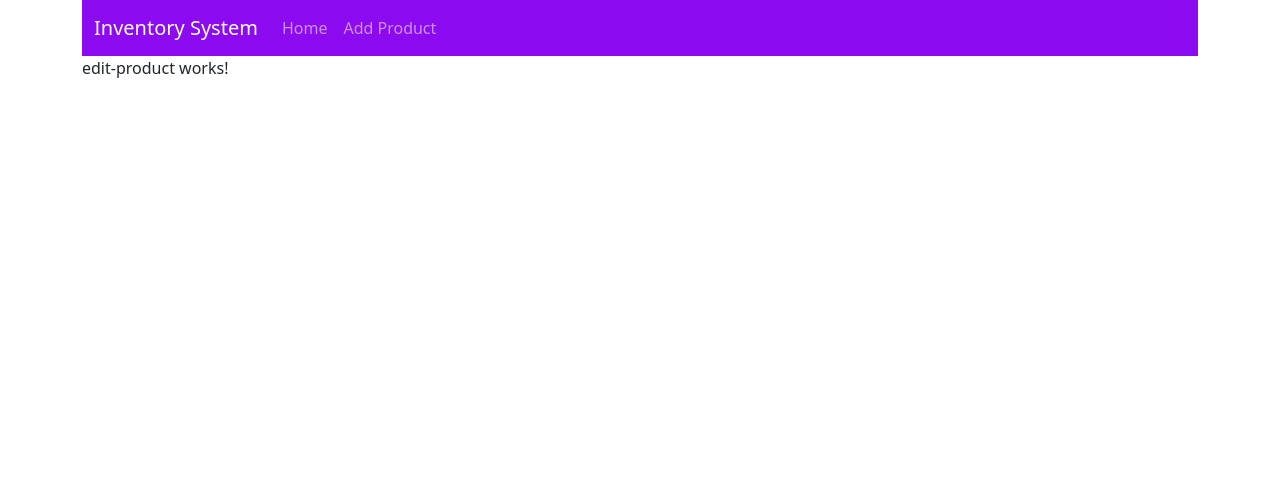
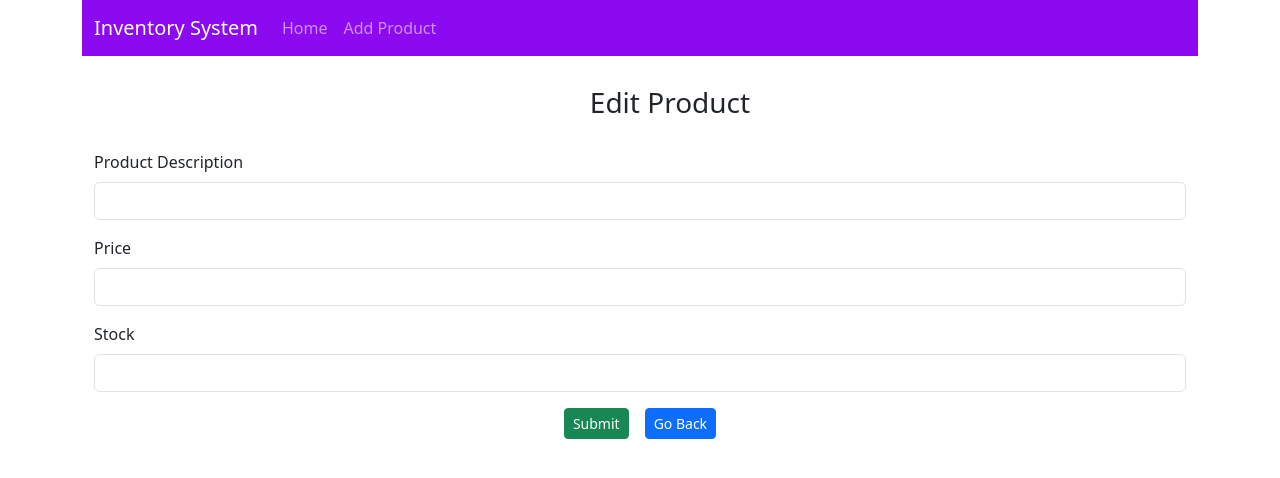
Before and after one commit to kleecollage/InventoriesSystem-JavaAngular, an Angular app: page /edit-product/1 in a window 1280 px wide. Shown: the top 478 px of the page. Built offline with nearby package versions, Linux system fonts and the light colour scheme; no server answers.

Commit message:
feat(edit-product): Implement updateProduct method

```diff
--- a/src/app/app-routing.module.ts
+++ b/src/app/app-routing.module.ts
@@ -4,7 +4,7 @@ import { ProductListComponent } from './product-list/product-list.component';
 import { AddProductComponent } from './add-product/add-product.component';
 import { EditProductComponent } from './edit-product/edit-product.component';
 
-// http://localhost:4200/produtcs
+// http://localhost:4200/products
 const routes: Routes = [
   { path:'', redirectTo:'products', pathMatch:'full' },
   { path:'products', component: ProductListComponent },
--- a/src/app/edit-product/edit-product.component.html
+++ b/src/app/edit-product/edit-product.component.html
@@ -1 +1,25 @@
-<p>edit-product works!</p>
+<div class="container">
+  <div class="container text-center" style="margin: 30px;">
+    <h3>Edit Product</h3>
+  </div>
+  <form (ngSubmit)="onSubmit()">
+    <div class="mb-3">
+      <label for="description" class="form-label">Product Description</label>
+      <input type="text" class="form-control" id="description" name="description" required
+       [(ngModel)]="product.descriptionProduct">
+    </div>
+    <div class="mb-3">
+      <label for="price" class="form-label">Price</label>
+      <input type="number" step="any" class="form-control" id="price" name="price"
+        [(ngModel)]="product.priceProduct">
+    </div>
+    <div class="mb-3">
+      <label for="stock" class="form-label">Stock</label>
+      <input type="number" class="form-control" id="stock" name="stock" [(ngModel)]="product.stock">
+    </div>
+    <div class="text-center">
+      <button type="submit" class="btn btn-success btn-sm me-3">Submit</button>
+      <a routerLink="products" class="btn btn-primary btn-sm">Go Back</a>
+    </div>
+  </form>
+</div>
--- a/src/app/edit-product/edit-product.component.ts
+++ b/src/app/edit-product/edit-product.component.ts
@@ -1,4 +1,7 @@
-import { Component } from '@angular/core';
+import { Component, OnInit } from '@angular/core';
+import { ActivatedRoute, Router } from '@angular/router';
+import { Product } from '../product';
+import { ProductService } from '../product.service';
 
 @Component({
   selector: 'app-edit-product',
@@ -7,6 +10,32 @@ import { Component } from '@angular/core';
   templateUrl: './edit-product.component.html',
   styles: ``
 })
-export class EditProductComponent {
+export class EditProductComponent implements OnInit {
+  product: Product = new Product();
+  id: number;
 
+  constructor(private productService: ProductService, private route: ActivatedRoute, private router: Router) { }
+
+  ngOnInit(): void {
+    this.id = this.route.snapshot.params['id'];
+    this.productService.getProductById(this.id).subscribe({
+      next: (data) => this.product = data,
+      error: (errors: any) => console.log(errors)
+    });
+  };
+
+  onSubmit() {
+    this.saveProduct();
+  }
+
+  saveProduct() {
+    this.productService.updateProduct(this.id, this.product).subscribe({
+      next: (data) => this.goListProducts(),
+      error: (errors: any) => console.log(errors)
+    })
+  }
+
+  goListProducts() {
+    this.router.navigate(['/products']);
+  }
 }
--- a/src/app/product.service.ts
+++ b/src/app/product.service.ts
@@ -19,4 +19,12 @@ export class ProductService {
   addProduct(product: Product): Observable<Object> {
     return this.httpClient.post(this.baseUrl, product)
   }
+
+  getProductById(id: number) {
+    return this.httpClient.get<Product>(`${this.baseUrl}/${id}`)
+  }
+
+  updateProduct(id: number, product: Product): Observable<Object> {
+    return this.httpClient.put(`${this.baseUrl}/${id}`, product);
+  }
 }
```
